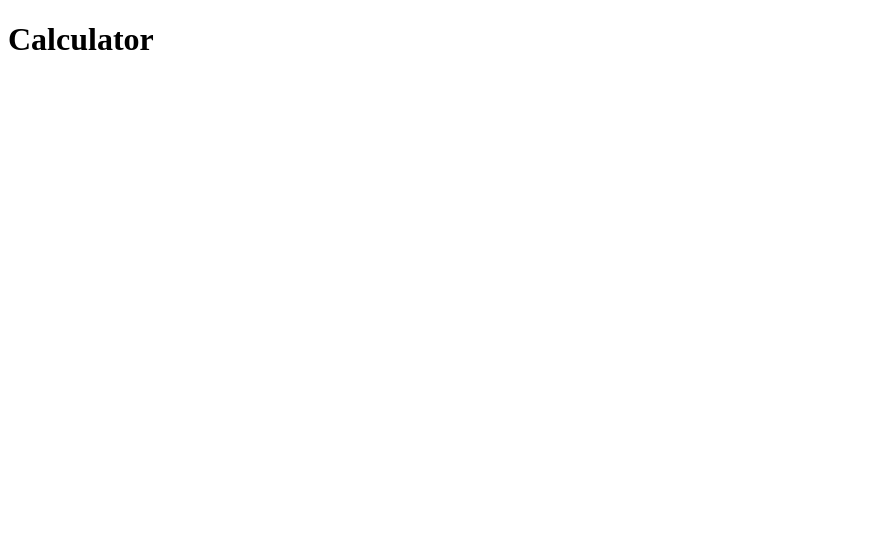
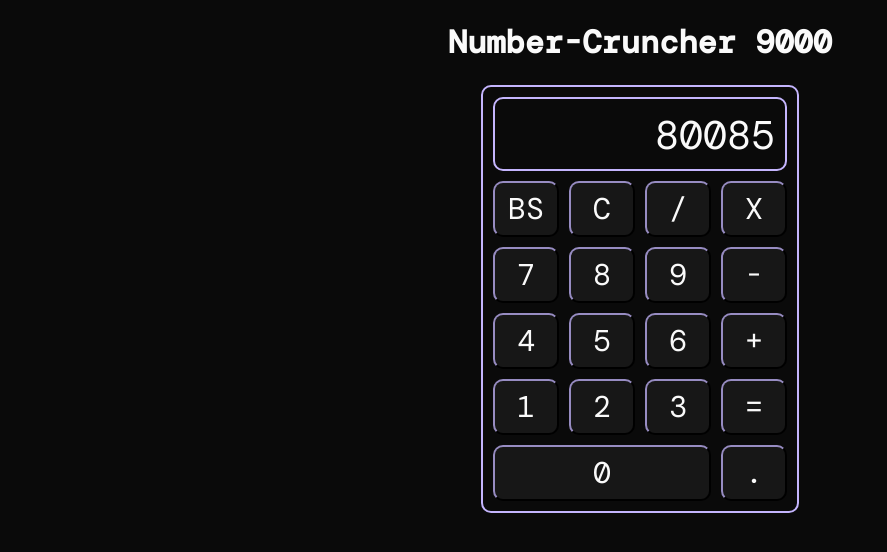
Before and after one commit to linuxdotexe/odin-calculator, a plain HTML site: page index.html in a window 1280 px wide. Shown: the whole page, without its empty margins (0-887 px from the left). Drawn offline with nearby package versions, Linux system fonts and the light colour scheme; a web font is replaced by a local one.

Commit message:
add: UI finish

```diff
--- a/index.html
+++ b/index.html
@@ -8,6 +8,39 @@
     <title>Calculator | The Odin Project</title>
   </head>
   <body>
-    <h1>Calculator</h1>
+    <h1>Number-Cruncher 9000</h1>
+    <div id="container">
+      <div id="display">80085</div>
+      <div id="cols">
+        <div class="col">
+          <button>BS</button>
+          <button>C</button>
+          <button>/</button>
+          <button>X</button>
+        </div>
+        <div class="col">
+          <button>7</button>
+          <button>8</button>
+          <button>9</button>
+          <button>-</button>
+        </div>
+        <div class="col">
+          <button>4</button>
+          <button>5</button>
+          <button>6</button>
+          <button>+</button>
+        </div>
+        <div class="col">
+          <button>1</button>
+          <button>2</button>
+          <button>3</button>
+          <button>=</button>
+        </div>
+        <div class="col">
+          <button id="zero">0</button>
+          <button>.</button>
+        </div>
+      </div>
+    </div>
   </body>
 </html>
--- a/style.css
+++ b/style.css
@@ -0,0 +1,75 @@
+@import url("https://fonts.googleapis.com/css2?family=DM+Mono:ital,wght@0,300;0,400;0,500;1,300;1,400;1,500&display=swap");
+
+:root {
+  --bg: #0a0a0a;
+  --bg-sec: #171717;
+  --accent: #c4b5fd;
+  --accent-sec: #c3b5fdbf;
+  --text: #fafafa;
+  --text-sec: #737373;
+}
+
+body {
+  font-family: "DM Mono", monospace;
+  text-align: center;
+  position: relative;
+  background-color: var(--bg);
+  color: var(--text);
+}
+
+#container {
+  box-sizing: content-box;
+  width: fit-content;
+  height: fit-content;
+  padding: 10px;
+  margin: auto;
+  border: 2px var(--accent) solid;
+  border-radius: 10px;
+}
+
+#display {
+  box-sizing: content-box;
+  height: 50px;
+  text-align: right;
+  font-size: 40px;
+  padding: 10px;
+  border: 2px solid var(--accent);
+  border-radius: 10px;
+  margin-bottom: 10px;
+}
+
+#cols {
+  display: flex;
+  flex-direction: column;
+  gap: 10px;
+}
+
+.col {
+  display: flex;
+  gap: 10px;
+  justify-content: center;
+}
+
+.col > button {
+  box-sizing: content-box;
+  width: 50px;
+  height: 50px;
+  font-size: 30px;
+  font-family: "DM Mono", monospace;
+  border-radius: 10px;
+  background-color: var(--bg-sec);
+  color: var(--text);
+  border-top: 2px solid var(--accent-sec);
+  border-left: 2px solid var(--accent-sec);
+}
+
+.col > button:active {
+  border-top: 2px solid #00000000;
+  border-left: 2px solid #00000000;
+  border-bottom: 2px solid var(--accent-sec);
+  border-right: 2px solid var(--accent-sec);
+}
+
+#zero {
+  flex: 3;
+}
```
